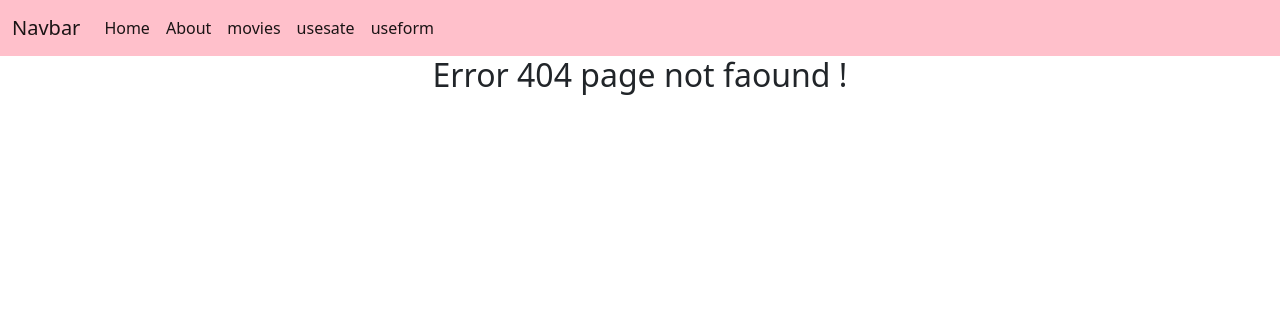
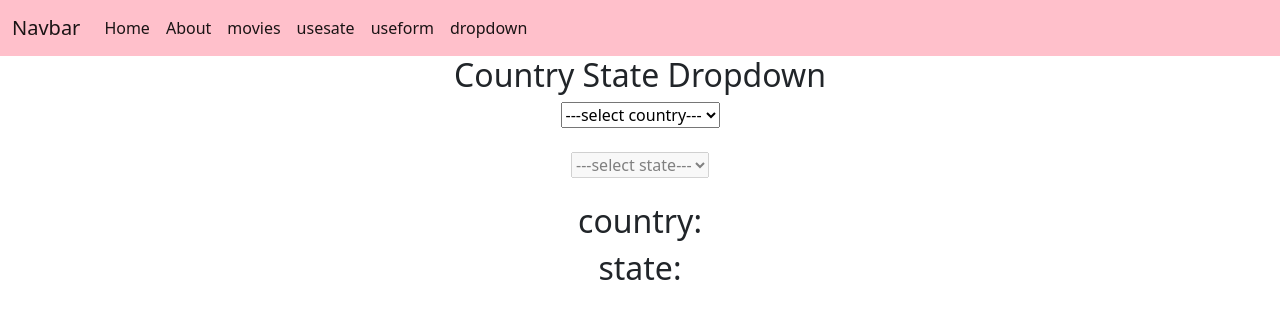
Before and after one commit to Sauravvaghela71/lern_mern_26, a React (Vite) app: page /dropdown in a window 1280 px wide. Before the commit this address had no page. Shown: the top 318 px of the page. Built offline with nearby package versions, Linux system fonts and the light colour scheme.

Commit message:
dropdown

```diff
--- a/src/App.jsx
+++ b/src/App.jsx
@@ -14,15 +14,20 @@ import Watch from './component/Watch'
 import Usestate from './component/Usestate'
 import Map from './component/Map'
 import UseForm from './component/UseForm'
+import { UserContext } from './component/store/UserContext'
+import Dropdown from './component/Dropdown'
 
 function App() {
 
-
+  const user = "saurav";
   return (
     <>
     <Navbar></Navbar>
     {/* <Map></Map> */}
 
+    {/* <UserContext.Provider value={user}>
+    <Movies />
+    </UserContext.Provider> */}
     <Routes>
       <Route path="/netflixHome" element={<NetflixHome />} />
       <Route path="/netflixAbout" element={<NetflixAbout />} />
@@ -31,6 +36,7 @@ function App() {
       <Route path="/*" element={<Error />} />
       <Route path="/usestate" element={<Usestate />} />
       <Route path="/useform" element={<UseForm />} />
+      <Route path="/dropdown" element={<Dropdown />} />
 
 
     </Routes>
--- /dev/null
+++ b/src/component/Dropdown.jsx
@@ -0,0 +1,52 @@
+
+
+import React from 'react'
+import { useState } from 'react'
+
+const Dropdown = () => {
+
+    const [country, setCountry] = useState("")
+    const [state, setState] = useState("")
+
+    const data =[
+        {country:"India", states:["Gujarat", "Maharashtra", "Rajasthan", "Punjab"]},
+        {country:"USA", states:["California", "Texas", "Florida"]},
+        {country:"Canada", states:["Ontario", "Quebec", "Alberta"]}
+    ]
+
+    // const handleCountryChange=(e)=>{
+    //     setCountry(e.target.value)
+    //     setState("")
+    // }
+
+  return (
+    <div style={{textAlign:"center"}}>
+        <h2>Country State Dropdown</h2>
+
+        <select value={country} onChange={(e) =>setCountry(e.target.value)}>
+            <option value="">---select country---</option>
+            {data.map((d)=>{
+                return <option key={d.id}>{d.country}</option>
+            })}
+        </select>
+        <br/><br/>
+
+        <select value={state} onChange={(e)=>setState(e.target.value)} disabled={!country}>
+            <option value="">---select state---</option>
+            {country && data.map((d)=>{
+                if(d.country === country){
+                    return d.states.map((s)=>{
+                        return <option key={s.id}>{s}</option>
+                    })
+                }
+            })}
+        </select>
+
+        <br/><br/>
+        <h2>country:{country}</h2>
+        <h2>state:{state}</h2>
+    </div>
+  )
+}
+
+export default Dropdown
--- a/src/component/Movies.jsx
+++ b/src/component/Movies.jsx
@@ -1,7 +1,12 @@
-import React from 'react'
+import React, { useContext } from 'react'
 import { Link } from 'react-router-dom';
+import { UserContext } from './store/UserContext';
 
 const Movies = () => {
+
+  const contextData = useContext(UserContext);
+  console.log(contextData)
+
 
   let movies = [     {id:1,name:"kali"},
                      {id:2,name:"saybo"},
--- a/src/component/Navbar.jsx
+++ b/src/component/Navbar.jsx
@@ -37,6 +37,11 @@ export const Navbar = () => {
 
         </li>
 
+          <li class="nav-item">
+          <Link class="nav-link active" aria-current="page" to="/dropdown">dropdown</Link>
+
+        </li>
+
 
 
 
--- /dev/null
+++ b/src/component/store/UserContext.jsx
@@ -0,0 +1,3 @@
+import { createContext } from "react";
+
+export const UserContext  = createContext();
```
